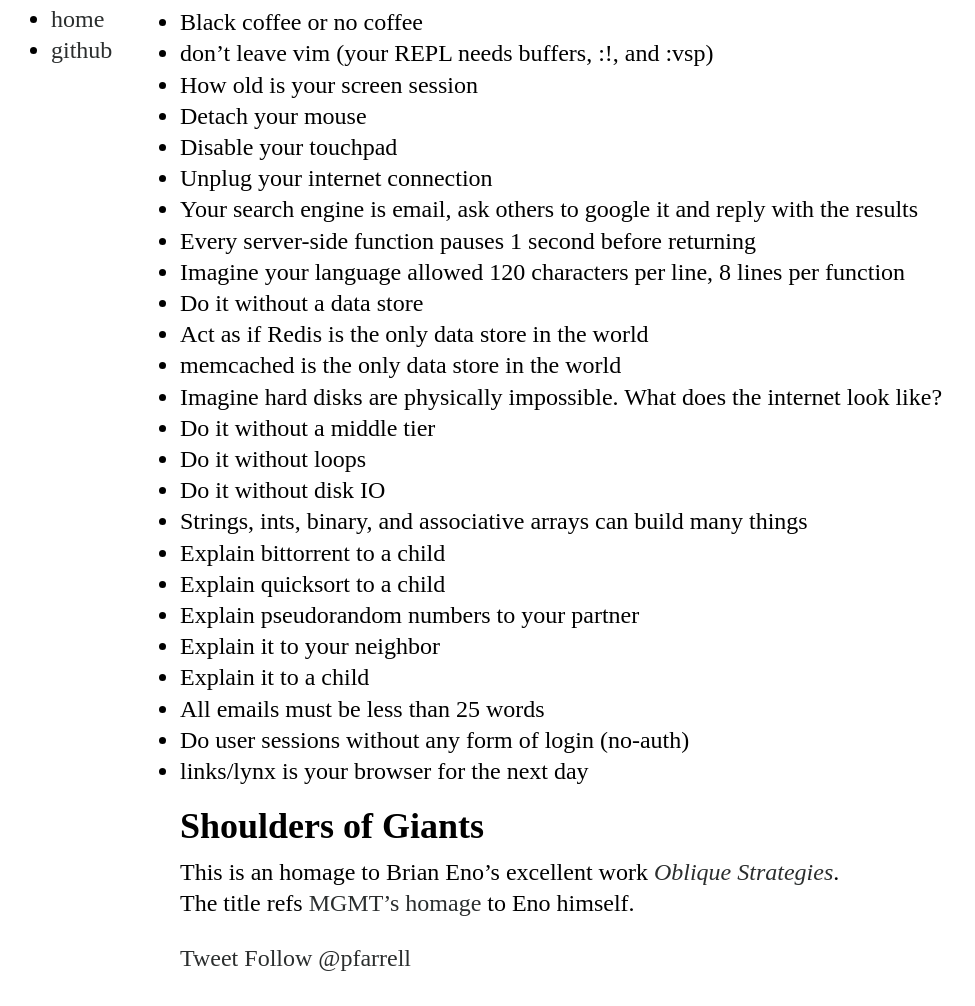
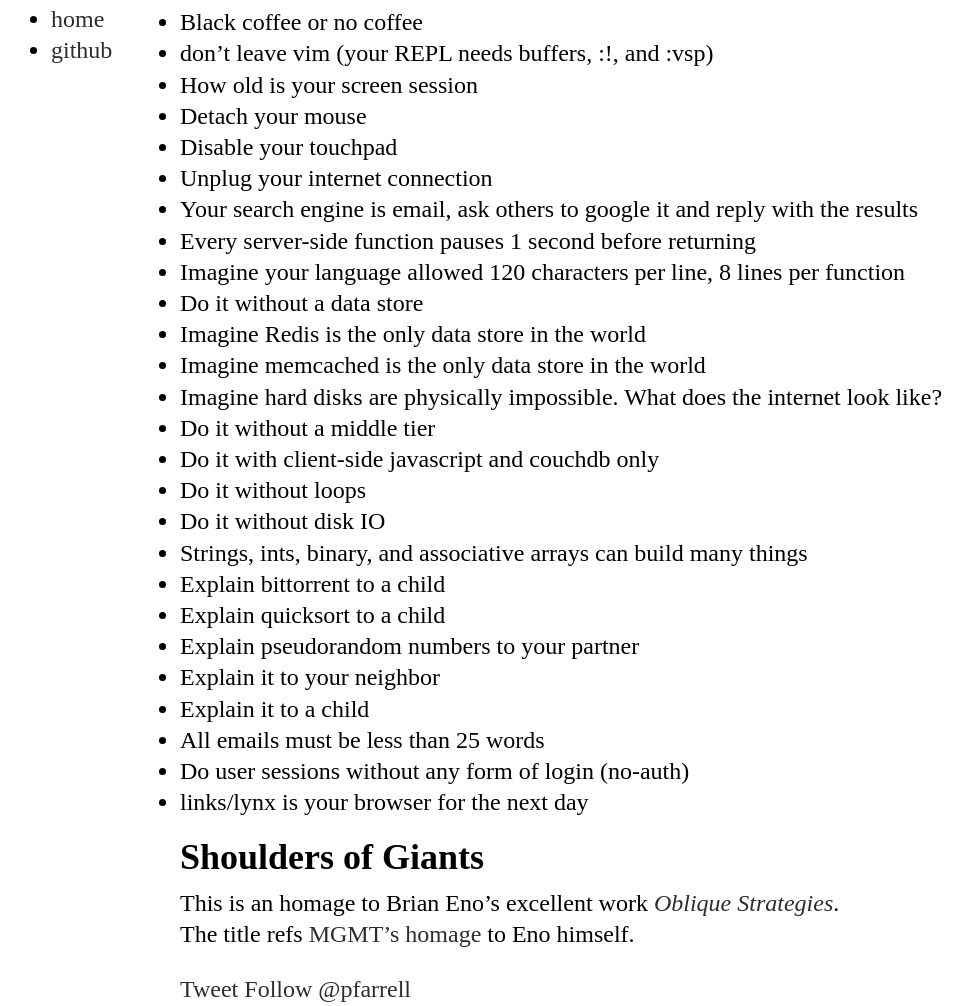
Before and after one commit to pfarrell/pfarrell.github.com, a Jekyll site: the page built from _posts/2012-02-19-oblique-stratagems.markdown, in a window 1280 px wide, cut to the strip 159-1165 px from the top of the page. Shown: the whole strip, without its empty margins (0-975 px from the left). Built offline with Jekyll 4.4.1, drawn with Linux system fonts in a browser that asks for light colours; nearby versions of some CDN libraries; some web fonts are replaced; Markdown is read by kramdown in place of the engine named in the settings; comment, search, counter and statistics services are not loaded; before the commit the page ends 1133 px from its top, so only the background shows below that.

Commit message:
wordings

```diff
--- a/_posts/2012-02-19-oblique-stratagems.markdown
+++ b/_posts/2012-02-19-oblique-stratagems.markdown
@@ -13,10 +13,11 @@ title: "Oblique Strategems"
 * Every server-side function pauses 1 second before returning
 * Imagine your language allowed 120 characters per line, 8 lines per function
 * Do it without a data store
-* Act as if Redis is the only data store in the world
-* memcached is the only data store in the world
+* Imagine Redis is the only data store in the world
+* Imagine memcached is the only data store in the world
 * Imagine hard disks are physically impossible.  What does the internet look like?
 * Do it without a middle tier
+* Do it with client-side javascript and couchdb only
 * Do it without loops
 * Do it without disk IO
 * Strings, ints, binary, and associative arrays can build many things
```
